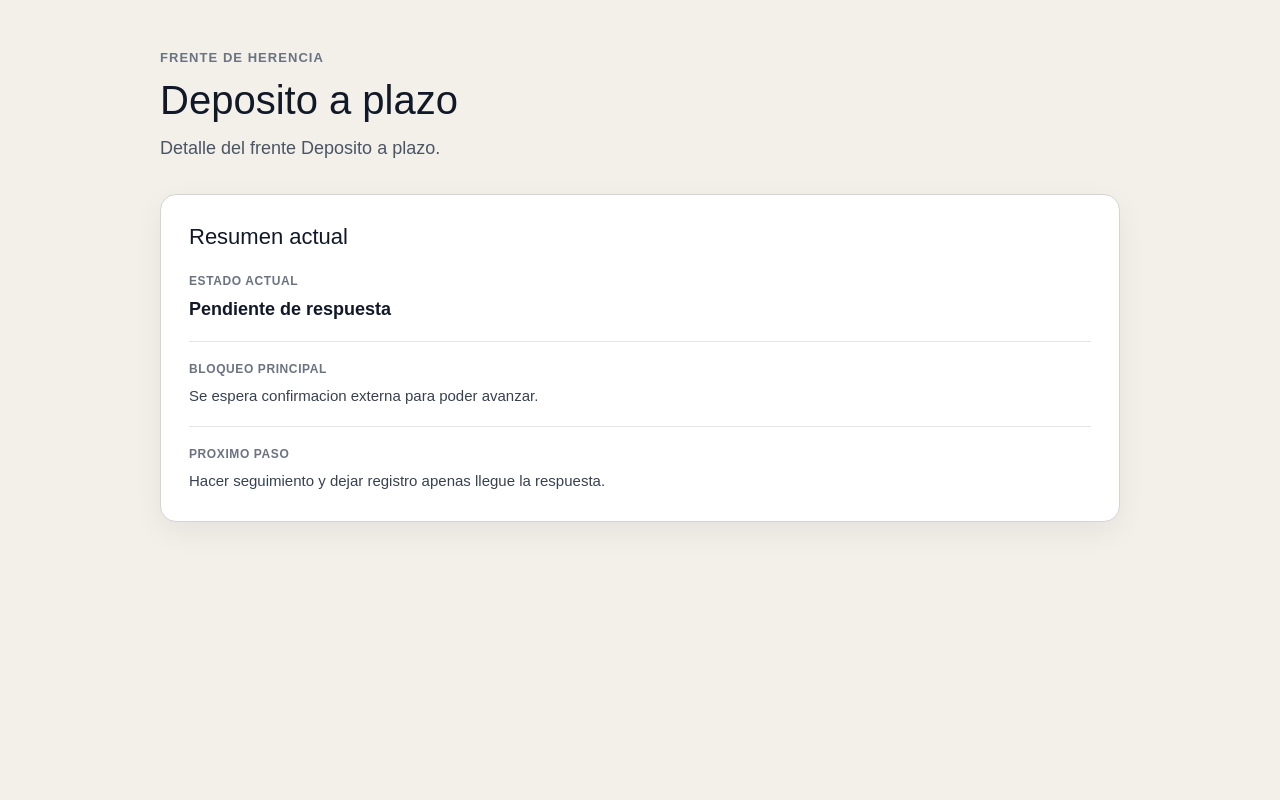
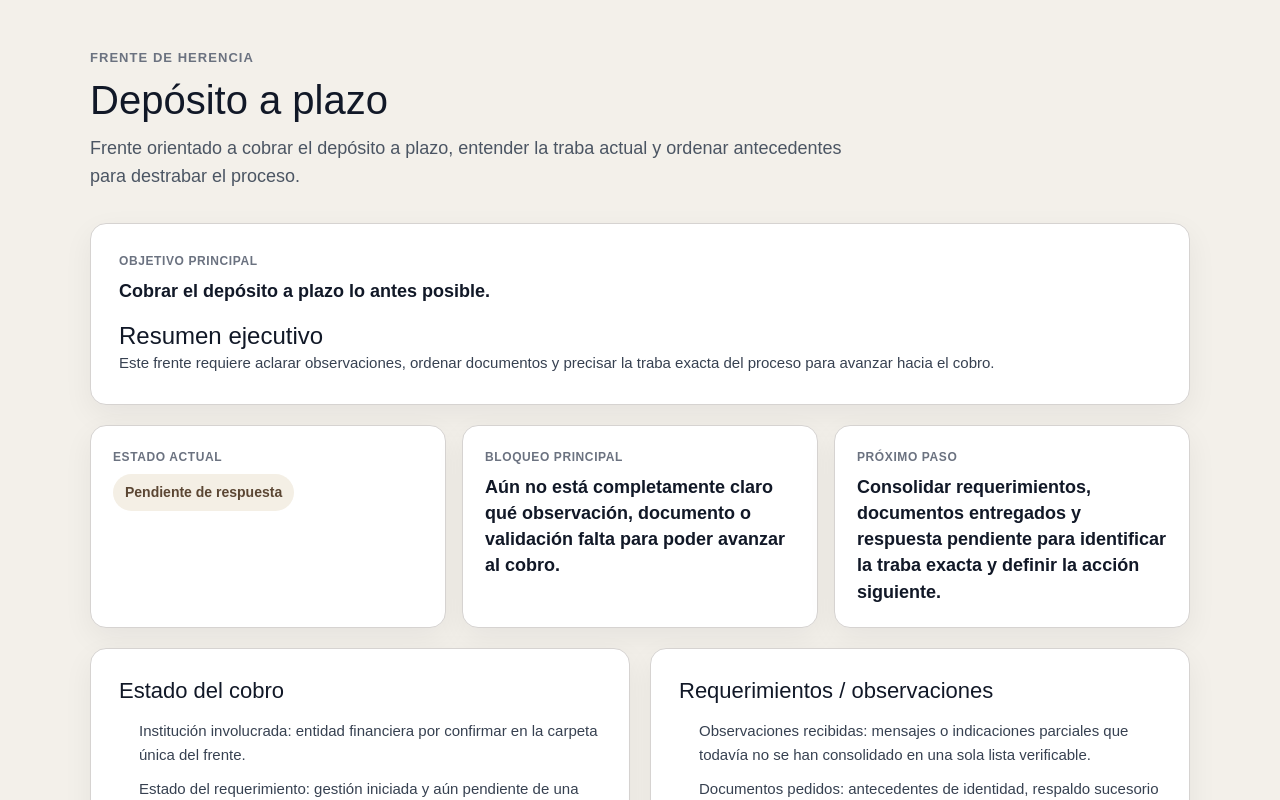
Before and after one commit to Symbiocreativo/herencia-webapp, a Next.js app: page /frentes/deposito-plazo in a window 1280 px wide. Shown: the top 800 px of the page. Built offline with nearby package versions, Linux system fonts and the light colour scheme.

Commit message:
Expand Deposito a plazo page structure

```diff
--- a/src/app/frentes/deposito-plazo/page.tsx
+++ b/src/app/frentes/deposito-plazo/page.tsx
@@ -1,10 +1,97 @@
+import Link from "next/link";
 import type { CSSProperties } from "react";
 
-const detail = {
-  status: "Pendiente de respuesta",
-  blocker: "Se espera confirmacion externa para poder avanzar.",
-  nextStep: "Hacer seguimiento y dejar registro apenas llegue la respuesta.",
+type ChecklistSection = {
+  title: string;
+  items: string[];
 };
+
+type TimelineItem = {
+  period: string;
+  title: string;
+  description: string;
+};
+
+const objective = "Cobrar el depósito a plazo lo antes posible.";
+
+const executiveSummary =
+  "Este frente requiere aclarar observaciones, ordenar documentos y precisar la traba exacta del proceso para avanzar hacia el cobro.";
+
+const currentStatus = "Pendiente de respuesta";
+
+const mainBlocker =
+  "Aún no está completamente claro qué observación, documento o validación falta para poder avanzar al cobro.";
+
+const nextStep =
+  "Consolidar requerimientos, documentos entregados y respuesta pendiente para identificar la traba exacta y definir la acción siguiente.";
+
+const collectionStatus: ChecklistSection = {
+  title: "Estado del cobro",
+  items: [
+    "Institución involucrada: entidad financiera por confirmar en la carpeta única del frente.",
+    "Estado del requerimiento: gestión iniciada y aún pendiente de una respuesta concreta que permita mover el proceso.",
+    "Respuesta pendiente: falta confirmación formal sobre observaciones, documentos o validaciones exigidas.",
+    "Punto exacto del proceso: el caso se encuentra detenido en la etapa de clarificación de requisitos previos al cobro.",
+  ],
+};
+
+const requirements: ChecklistSection = {
+  title: "Requerimientos / observaciones",
+  items: [
+    "Observaciones recibidas: mensajes o indicaciones parciales que todavía no se han consolidado en una sola lista verificable.",
+    "Documentos pedidos: antecedentes de identidad, respaldo sucesorio y formularios específicos por confirmar contra la última comunicación.",
+    "Reparos pendientes: diferencias entre lo ya entregado y lo que la institución considera suficiente para habilitar el cobro.",
+    "Validaciones externas necesarias: revisión de titularidad, vigencia de documentos o validaciones notariales según lo que exija el proceso.",
+  ],
+};
+
+const availableDocuments = [
+  "Copia de comunicaciones previas con la institución o canal de atención.",
+  "Antecedentes base de identificación de quienes participan en la gestión.",
+  "Respaldo inicial de la posesión efectiva o documentos sucesorios disponibles.",
+  "Notas de seguimiento con observaciones y dudas levantadas hasta ahora.",
+];
+
+const missingDocuments = [
+  "Lista consolidada y confirmada de requisitos exigidos para autorizar el cobro.",
+  "Identificación exacta del documento, validación u observación que hoy mantiene el caso detenido.",
+  "Copia ordenada de formularios, certificados o respaldos que la institución haya pedido en su versión más actual.",
+  "Respuesta formal pendiente que confirme recepción conforme o detalle reparos específicos.",
+];
+
+const timeline: TimelineItem[] = [
+  {
+    period: "Hito 1",
+    title: "Inicio del frente de cobro",
+    description:
+      "Se define que el depósito a plazo debe tratarse como un frente prioritario por su potencial de liquidación más directa.",
+  },
+  {
+    period: "Hito 2",
+    title: "Primer levantamiento de antecedentes",
+    description:
+      "Se reúnen documentos iniciales y se registran comunicaciones para entender qué se ha pedido y qué ya fue enviado.",
+  },
+  {
+    period: "Hito 3",
+    title: "Aparición de la traba operativa",
+    description:
+      "El proceso queda detenido porque no está claro si falta un documento, una validación o una corrección específica.",
+  },
+  {
+    period: "Hito 4",
+    title: "Enfoque en destrabar",
+    description:
+      "La etapa actual busca ordenar requerimientos, documentos y respuesta pendiente para definir la gestión siguiente con precisión.",
+  },
+];
+
+const openQuestions = [
+  "¿Cuál es la observación exacta que hoy impide pasar desde revisión a cobro?",
+  "¿Qué documentos ya fueron entregados y cuáles siguen faltando según la versión más reciente del caso?",
+  "¿La respuesta pendiente depende de revisión interna de la institución o de una validación externa adicional?",
+  "¿Cuál es la siguiente acción concreta una vez identificada la traba exacta: reenviar, complementar, rectificar o escalar?",
+];
 
 const pageStyles: Record<string, CSSProperties> = {
   main: {
@@ -14,10 +101,10 @@ const pageStyles: Record<string, CSSProperties> = {
     padding: "48px 24px 64px",
   },
   shell: {
-    maxWidth: "960px",
+    maxWidth: "1100px",
     margin: "0 auto",
   },
-  header: {
+  hero: {
     marginBottom: "32px",
   },
   eyebrow: {
@@ -34,12 +121,35 @@ const pageStyles: Record<string, CSSProperties> = {
     lineHeight: 1.1,
     color: "#111827",
   },
-  description: {
+  subtitle: {
     margin: 0,
-    maxWidth: "680px",
+    maxWidth: "780px",
     fontSize: "18px",
     lineHeight: 1.6,
     color: "#4b5563",
+  },
+  layout: {
+    display: "grid",
+    gap: "20px",
+  },
+  summaryCard: {
+    display: "grid",
+    gap: "16px",
+    padding: "28px",
+    border: "1px solid #d6d3d1",
+    borderRadius: "16px",
+    backgroundColor: "#ffffff",
+    boxShadow: "0 10px 30px rgba(15, 23, 42, 0.06)",
+  },
+  statusGrid: {
+    display: "grid",
+    gridTemplateColumns: "repeat(auto-fit, minmax(220px, 1fr))",
+    gap: "16px",
+  },
+  twoColumnGrid: {
+    display: "grid",
+    gridTemplateColumns: "repeat(auto-fit, minmax(320px, 1fr))",
+    gap: "20px",
   },
   card: {
     padding: "28px",
@@ -48,27 +158,33 @@ const pageStyles: Record<string, CSSProperties> = {
     backgroundColor: "#ffffff",
     boxShadow: "0 10px 30px rgba(15, 23, 42, 0.06)",
   },
+  compactCard: {
+    padding: "22px",
+    border: "1px solid #d6d3d1",
+    borderRadius: "16px",
+    backgroundColor: "#ffffff",
+    boxShadow: "0 10px 30px rgba(15, 23, 42, 0.06)",
+  },
   cardTitle: {
-    margin: "0 0 20px",
+    margin: 0,
+    fontSize: "24px",
+    lineHeight: 1.3,
+    color: "#111827",
+  },
+  sectionTitle: {
+    margin: "0 0 14px",
     fontSize: "22px",
     lineHeight: 1.3,
     color: "#111827",
   },
-  details: {
+  sectionText: {
     margin: 0,
-    display: "grid",
-    gap: "18px",
-  },
-  detailGroup: {
-    paddingTop: "18px",
-    borderTop: "1px solid #e7e5e4",
-  },
-  firstDetailGroup: {
-    paddingTop: 0,
-    borderTop: "none",
+    fontSize: "15px",
+    lineHeight: 1.65,
+    color: "#374151",
   },
   label: {
-    marginBottom: "6px",
+    margin: "0 0 8px",
     fontSize: "12px",
     fontWeight: 700,
     letterSpacing: "0.05em",
@@ -79,48 +195,209 @@ const pageStyles: Record<string, CSSProperties> = {
     margin: 0,
     fontSize: "18px",
     fontWeight: 600,
+    lineHeight: 1.45,
     color: "#111827",
   },
-  textValue: {
+  statusValue: {
+    display: "inline-flex",
+    alignItems: "center",
+    padding: "8px 12px",
+    borderRadius: "999px",
+    backgroundColor: "#f4efe5",
+    color: "#5b4633",
+    fontSize: "14px",
+    fontWeight: 700,
+  },
+  list: {
+    margin: 0,
+    paddingLeft: "20px",
+    display: "grid",
+    gap: "10px",
+    color: "#374151",
+    fontSize: "15px",
+    lineHeight: 1.6,
+  },
+  timelineList: {
+    margin: 0,
+    padding: 0,
+    listStyle: "none",
+    display: "grid",
+    gap: "18px",
+  },
+  timelineItem: {
+    paddingTop: "18px",
+    borderTop: "1px solid #ece7df",
+  },
+  firstTimelineItem: {
+    paddingTop: 0,
+    borderTop: "none",
+  },
+  timelinePeriod: {
+    margin: "0 0 4px",
+    fontSize: "12px",
+    fontWeight: 700,
+    letterSpacing: "0.05em",
+    textTransform: "uppercase",
+    color: "#8b7355",
+  },
+  timelineTitle: {
+    margin: "0 0 6px",
+    fontSize: "17px",
+    fontWeight: 600,
+    lineHeight: 1.4,
+    color: "#111827",
+  },
+  timelineText: {
     margin: 0,
     fontSize: "15px",
     lineHeight: 1.6,
-    color: "#374151",
+    color: "#4b5563",
+  },
+  footer: {
+    paddingTop: "4px",
+  },
+  link: {
+    display: "inline-flex",
+    alignItems: "center",
+    justifyContent: "center",
+    padding: "10px 16px",
+    borderRadius: "999px",
+    backgroundColor: "#1f2937",
+    color: "#ffffff",
+    fontSize: "14px",
+    fontWeight: 600,
+    textDecoration: "none",
   },
 };
+
+function BulletCard({ title, items }: ChecklistSection) {
+  return (
+    <section style={pageStyles.card}>
+      <h2 style={pageStyles.sectionTitle}>{title}</h2>
+      <ul style={pageStyles.list}>
+        {items.map((item) => (
+          <li key={item}>{item}</li>
+        ))}
+      </ul>
+    </section>
+  );
+}
 
 export default function DepositoPlazoPage() {
   return (
     <main style={pageStyles.main}>
       <div style={pageStyles.shell}>
-        <header style={pageStyles.header}>
+        <header style={pageStyles.hero}>
           <p style={pageStyles.eyebrow}>Frente de herencia</p>
-          <h1 style={pageStyles.title}>Deposito a plazo</h1>
-          <p style={pageStyles.description}>
-            Detalle del frente Deposito a plazo.
+          <h1 style={pageStyles.title}>Depósito a plazo</h1>
+          <p style={pageStyles.subtitle}>
+            Frente orientado a cobrar el depósito a plazo, entender la traba
+            actual y ordenar antecedentes para destrabar el proceso.
           </p>
         </header>
 
-        <section aria-label="Resumen del frente" style={pageStyles.card}>
-          <h2 style={pageStyles.cardTitle}>Resumen actual</h2>
-
-          <dl style={pageStyles.details}>
-            <div style={pageStyles.firstDetailGroup}>
-              <dt style={pageStyles.label}>Estado actual</dt>
-              <dd style={pageStyles.strongValue}>{detail.status}</dd>
+        <div style={pageStyles.layout}>
+          <section
+            aria-label="Objetivo principal y resumen"
+            style={pageStyles.summaryCard}
+          >
+            <div>
+              <p style={pageStyles.label}>Objetivo principal</p>
+              <p style={pageStyles.strongValue}>{objective}</p>
             </div>
 
-            <div style={pageStyles.detailGroup}>
-              <dt style={pageStyles.label}>Bloqueo principal</dt>
-              <dd style={pageStyles.textValue}>{detail.blocker}</dd>
+            <div>
+              <h2 style={pageStyles.cardTitle}>Resumen ejecutivo</h2>
+              <p style={pageStyles.sectionText}>{executiveSummary}</p>
             </div>
+          </section>
 
-            <div style={pageStyles.detailGroup}>
-              <dt style={pageStyles.label}>Proximo paso</dt>
-              <dd style={pageStyles.textValue}>{detail.nextStep}</dd>
-            </div>
-          </dl>
-        </section>
+          <section
+            aria-label="Estado, bloqueo y próximo paso"
+            style={pageStyles.statusGrid}
+          >
+            <article style={pageStyles.compactCard}>
+              <p style={pageStyles.label}>Estado actual</p>
+              <p style={pageStyles.statusValue}>{currentStatus}</p>
+            </article>
+
+            <article style={pageStyles.compactCard}>
+              <p style={pageStyles.label}>Bloqueo principal</p>
+              <p style={pageStyles.strongValue}>{mainBlocker}</p>
+            </article>
+
+            <article style={pageStyles.compactCard}>
+              <p style={pageStyles.label}>Próximo paso</p>
+              <p style={pageStyles.strongValue}>{nextStep}</p>
+            </article>
+          </section>
+
+          <section
+            aria-label="Estado del cobro y requerimientos"
+            style={pageStyles.twoColumnGrid}
+          >
+            <BulletCard {...collectionStatus} />
+            <BulletCard {...requirements} />
+          </section>
+
+          <section
+            aria-label="Documentos y preguntas pendientes"
+            style={pageStyles.twoColumnGrid}
+          >
+            <article style={pageStyles.card}>
+              <h2 style={pageStyles.sectionTitle}>Documentos</h2>
+
+              <p style={pageStyles.label}>Disponibles</p>
+              <ul style={{ ...pageStyles.list, marginBottom: "20px" }}>
+                {availableDocuments.map((item) => (
+                  <li key={item}>{item}</li>
+                ))}
+              </ul>
+
+              <p style={pageStyles.label}>Faltantes</p>
+              <ul style={pageStyles.list}>
+                {missingDocuments.map((item) => (
+                  <li key={item}>{item}</li>
+                ))}
+              </ul>
+            </article>
+
+            <article style={pageStyles.card}>
+              <h2 style={pageStyles.sectionTitle}>Preguntas pendientes</h2>
+              <ul style={pageStyles.list}>
+                {openQuestions.map((item) => (
+                  <li key={item}>{item}</li>
+                ))}
+              </ul>
+            </article>
+          </section>
+
+          <section aria-label="Cronología del frente" style={pageStyles.card}>
+            <h2 style={pageStyles.sectionTitle}>Cronología</h2>
+            <ol style={pageStyles.timelineList}>
+              {timeline.map((item, index) => (
+                <li
+                  key={`${item.period}-${item.title}`}
+                  style={
+                    index === 0
+                      ? pageStyles.firstTimelineItem
+                      : pageStyles.timelineItem
+                  }
+                >
+                  <p style={pageStyles.timelinePeriod}>{item.period}</p>
+                  <h3 style={pageStyles.timelineTitle}>{item.title}</h3>
+                  <p style={pageStyles.timelineText}>{item.description}</p>
+                </li>
+              ))}
+            </ol>
+          </section>
+
+          <div style={pageStyles.footer}>
+            <Link href="/dashboard" style={pageStyles.link}>
+              Volver al dashboard
+            </Link>
+          </div>
+        </div>
       </div>
     </main>
   );
```
